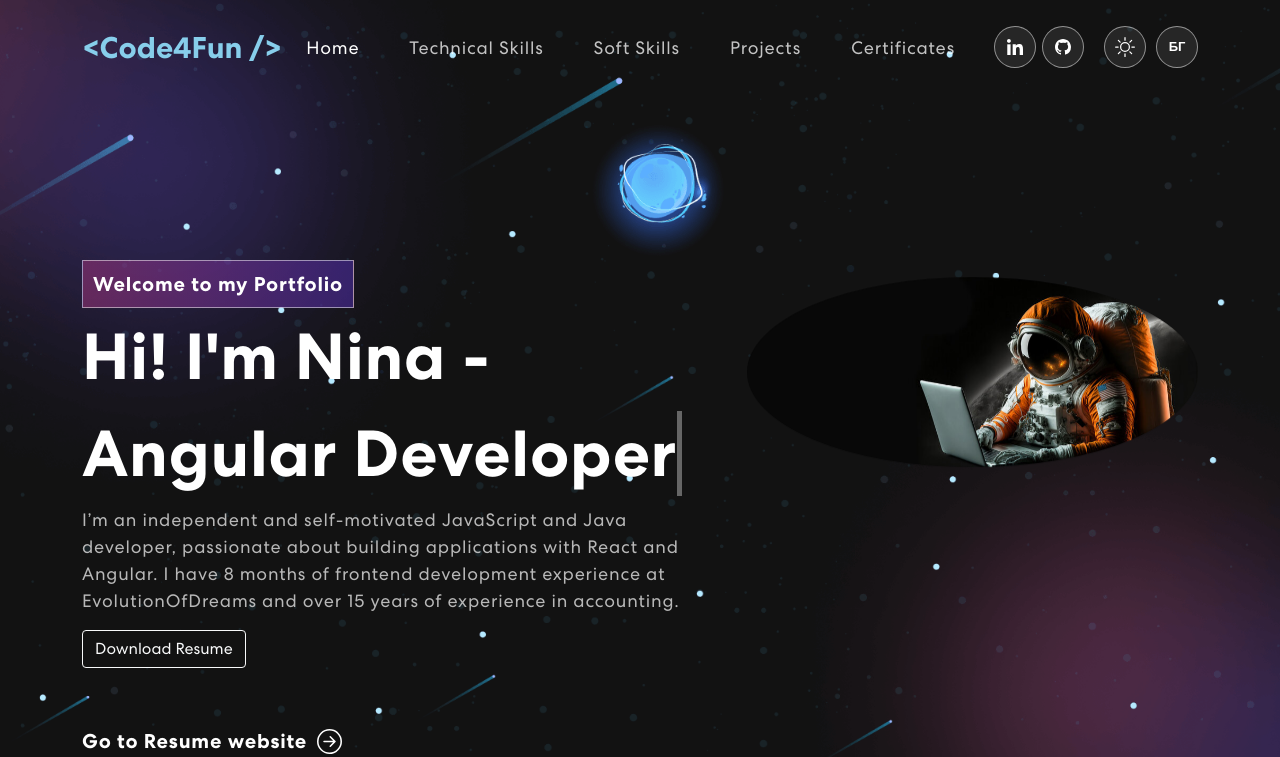
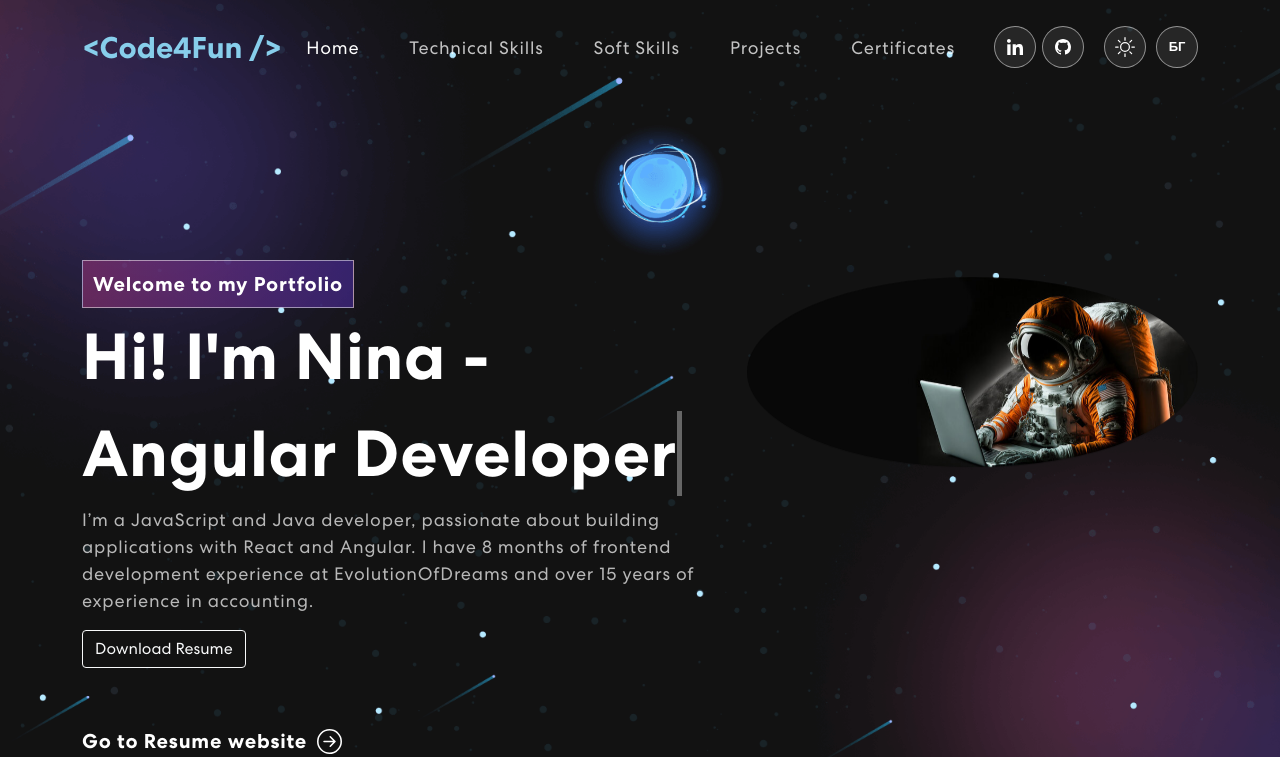
Before and after one commit to NinaNikolova/personal-portfolio, a React (Create React App) app: page / in a window 1280 px wide. Shown: the top 757 px of the page. Built offline with nearby package versions, Linux system fonts and the light colour scheme.

Commit message:
corected translation

```diff
--- a/src/i18n/translations.js
+++ b/src/i18n/translations.js
@@ -22,7 +22,7 @@ export const translations = {
       tagline: "Welcome to my Portfolio",
       greeting: "Hi! I'm Nina - ",
       roles: ["Angular Developer", "React Developer", "Java Developer", "JavaScript Developer", "Accountant"],
-      description: "I’m an independent and self-motivated JavaScript and Java developer, passionate about building applications with React and Angular. I have 8 months of frontend development experience at EvolutionOfDreams and over 15 years of experience in accounting.",
+      description: "I’m a JavaScript and Java developer, passionate about building applications with React and Angular. I have 8 months of frontend development experience at EvolutionOfDreams and over 15 years of experience in accounting.",
       downloadResume: "Download Resume",
       goToResume: "Go to Resume website",
     },
```
